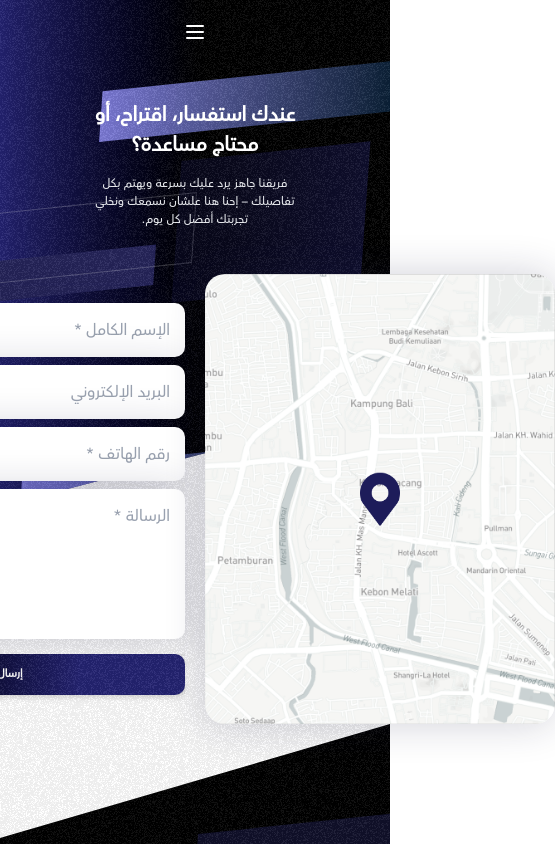
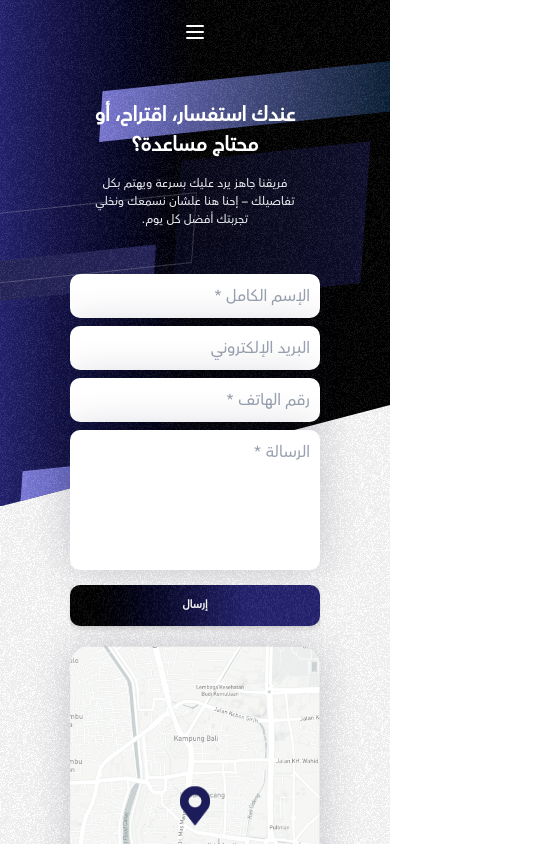
Before and after one commit to Cyb3R0xSASA/Gym-Managment-System, a React (Vite) app in the folder client/: page /contact in a window 390 px wide. Shown: the top 844 px of the page, 555 px wide, since content can reach past the window. Built offline with nearby package versions, Linux system fonts and the light colour scheme.

Commit message:
fix responsive issue in mobile mode in contact form

```diff
--- a/client/src/components/custom/ContactForm.jsx
+++ b/client/src/components/custom/ContactForm.jsx
@@ -23,7 +23,7 @@ const ContactForm = () => {
         alert('Form data submitted:', formData);
     };
 
-    const inputClasses = "w-full min-w-[350px] p-[15px] text-right bg-white rounded-[10px] card-shadow  placeholder-gray-400 text-gray-700";
+    const inputClasses = "w-full min-w-[250px] md:min-w-[350px] p-[10px] md:p-[15px] text-right bg-white rounded-[10px] card-shadow  placeholder-gray-400 text-gray-700";
 
     const formContainerVariants = {
         hidden: { opacity: 0 },
@@ -43,14 +43,14 @@ const ContactForm = () => {
     };
 
     return (
-        <div className='flex items-center gap-[20px] justify-center mx-auto'>
-            <div className='relative w-[350px] h-[450px]'>
-                <img src="/icons/location.png" alt="location" className='w-[40px] absolute top-1/2 left-1/2 -translate-y-1/2 -translate-x-1/2' />
+        <div className='flex items-center gap-[20px] flex-col-reverse md:flex-row justify-center mx-auto'>
+            <div className='relative w-[250px] md:w-[350px] md:h-[450px]'>
+                <img src="/icons/location.png" alt="location" className='w-[30px] md:w-[40px] absolute top-1/2 left-1/2 -translate-y-1/2 -translate-x-1/2' />
                 <img src="/images/contact.png" alt="contact" className='rounded-[20px] card-shadow' />
             </div>
             <motion.form
                 onSubmit={handleSubmit}
-                className="space-y-[8px] max-w-[350px]"
+                className="space-y-[8px] max-w-[250px] md:max-w-[350px]"
                 variants={formContainerVariants}
                 initial="hidden"
                 animate="visible"
```
